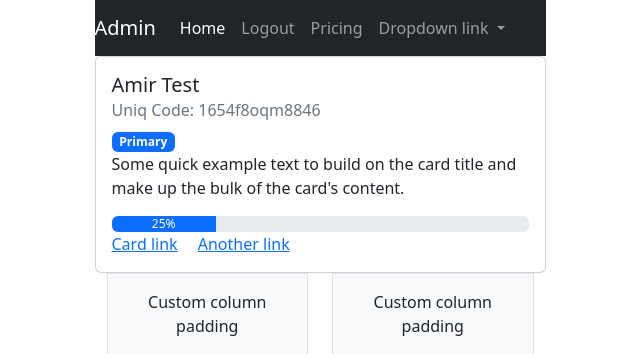
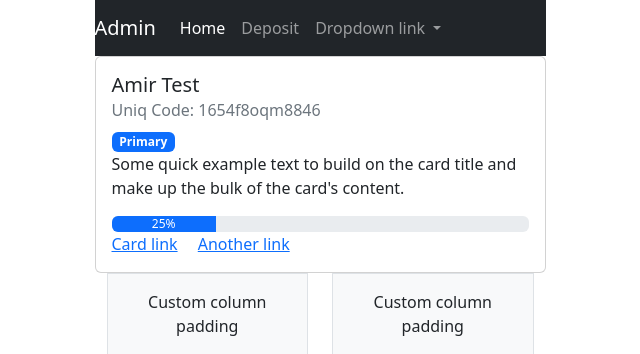
Before and after one commit to obeidarash/scam, a Django app: page / in a window 1280 px wide. Shown: the top 354 px of the page, without its empty margins (320-960 px from the left). Run offline with Django 4.2, Linux system fonts and the light colour scheme; a user stored in the database is signed in; some libraries are stand-ins or nearby versions.

Commit message:
before starting token app

```diff
--- a/scam/views.py
+++ b/scam/views.py
@@ -3,13 +3,14 @@ import uuid
 
 
 def index(request):
-    # todo: work on token generator and its model
+    if not request.user.is_authenticated:
+        return redirect('manifest')
+
+    # todo: test of token generator
+    # token app model: token, user
     for _ in range(3):
         uid = str(uuid.uuid4().hex)[:10]
         print(uid)
-
-    if not request.user.is_authenticated:
-        return redirect('manifest')
 
     return render(request, 'index.html', context={})
 
--- a/templates/shared/navbar.html
+++ b/templates/shared/navbar.html
@@ -16,10 +16,7 @@
                 <a class="nav-link active" aria-current="page" href="/">Home</a>
             </li>
             <li class="nav-item">
-                <a class="nav-link" href="{% url 'users:logout' %}">Logout</a>
-            </li>
-            <li class="nav-item">
-                <a class="nav-link" href="#">Pricing</a>
+                <a class="nav-link" href="{% url 'financial:deposit' %}">Deposit</a>
             </li>
             <li class="nav-item dropdown">
                 <a class="nav-link dropdown-toggle" href="#" role="button" data-bs-toggle="dropdown"
@@ -29,7 +26,7 @@
                 <ul class="dropdown-menu">
                     <li><a class="dropdown-item" href="#">Action</a></li>
                     <li><a class="dropdown-item" href="#">Another action</a></li>
-                    <li><a class="dropdown-item" href="#">Something else here</a></li>
+                    <li><a class="dropdown-item link-danger" href="{% url 'users:logout' %}">Exit</a></li>
                 </ul>
             </li>
         </ul>
--- a/users/views.py
+++ b/users/views.py
@@ -3,6 +3,7 @@ from django.contrib.auth import authenticate, login, logout
 from .forms import LoginForm, RegisterForm
 from django.contrib import messages
 from .models import User
+import uuid
 
 
 def login_user(request):
```
